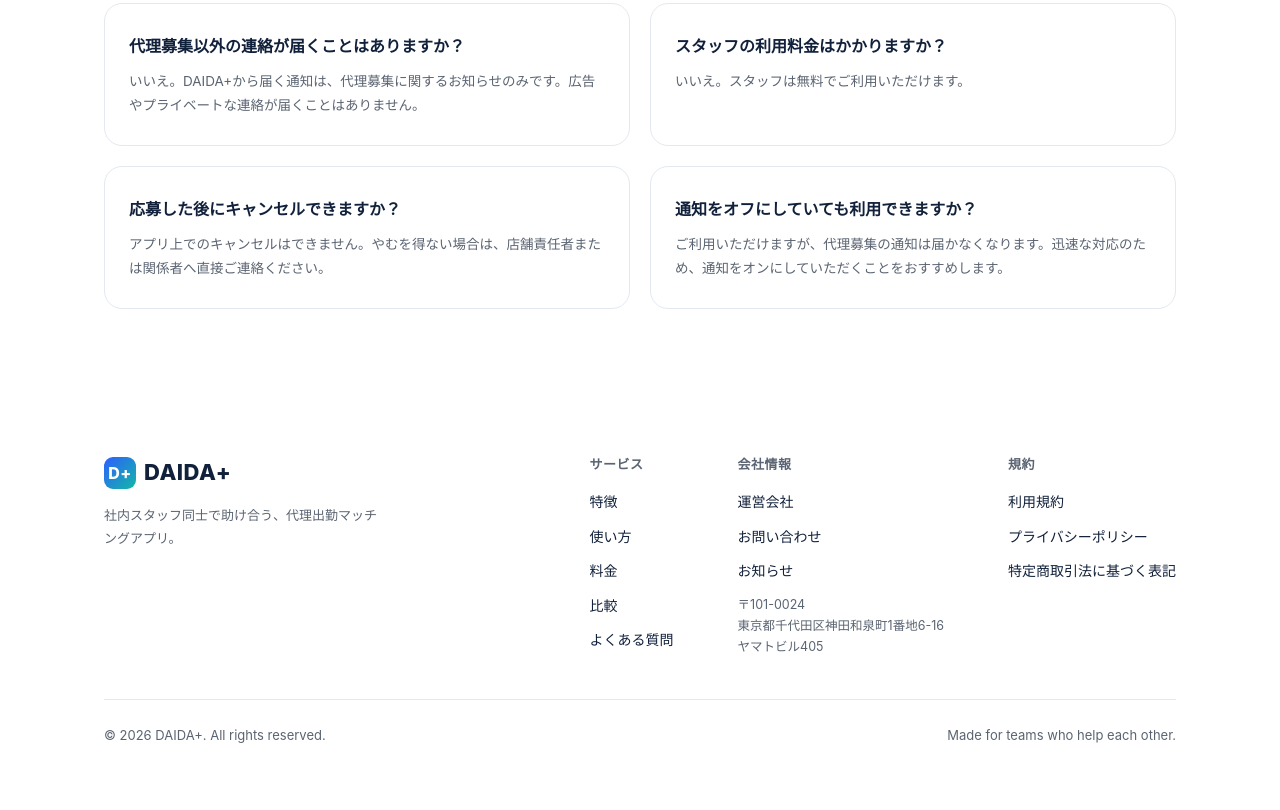
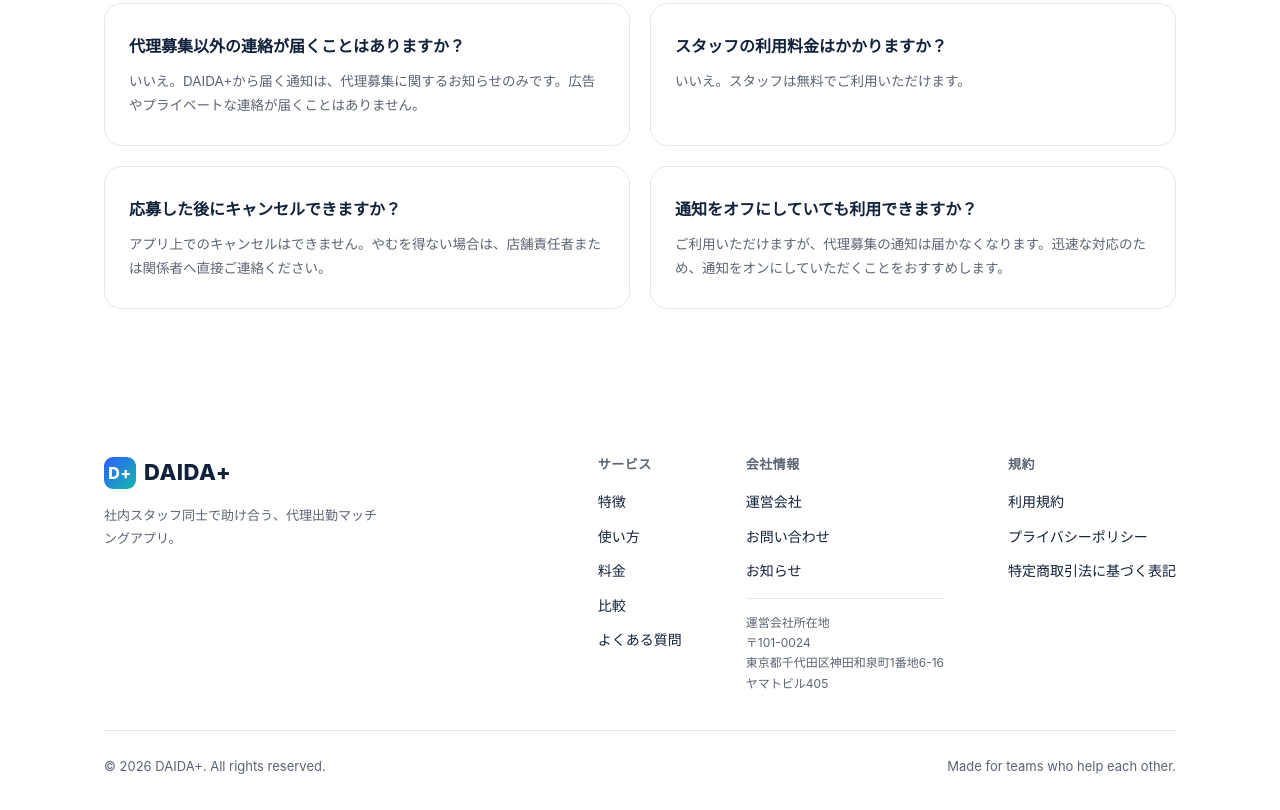
Before and after one commit to makuro3688/daida-plus-lp, a plain HTML site: page daida-homepage.html in a window 1280 px wide. Shown: the part 6903-7713 px from the top of the page. Before the commit the page ends 7681 px from the top, so only its background shows below. Drawn offline with Linux system fonts and the light colour scheme.

Commit message:
Add files via upload

```diff
--- a/daida-homepage.html
+++ b/daida-homepage.html
@@ -763,7 +763,7 @@
           <a href="tokushoho.html">運営会社</a>
           <a href="contact.html">お問い合わせ</a>
           <a href="news.html">お知らせ</a>
-          <p style="font-size:12.5px;color:var(--gray);line-height:1.7;margin-top:4px;">〒101-0024<br>東京都千代田区神田和泉町1番地6-16<br>ヤマトビル405</p>
+          <p style="font-size:12px;color:var(--gray);line-height:1.7;margin-top:14px;padding-top:14px;border-top:1px solid var(--border);">運営会社所在地<br>〒101-0024<br>東京都千代田区神田和泉町1番地6-16<br>ヤマトビル405</p>
         </div>
         <div class="footer-col">
           <h5>規約</h5>
```
Also changed, not shown: index.html (+1 -1 lines).
